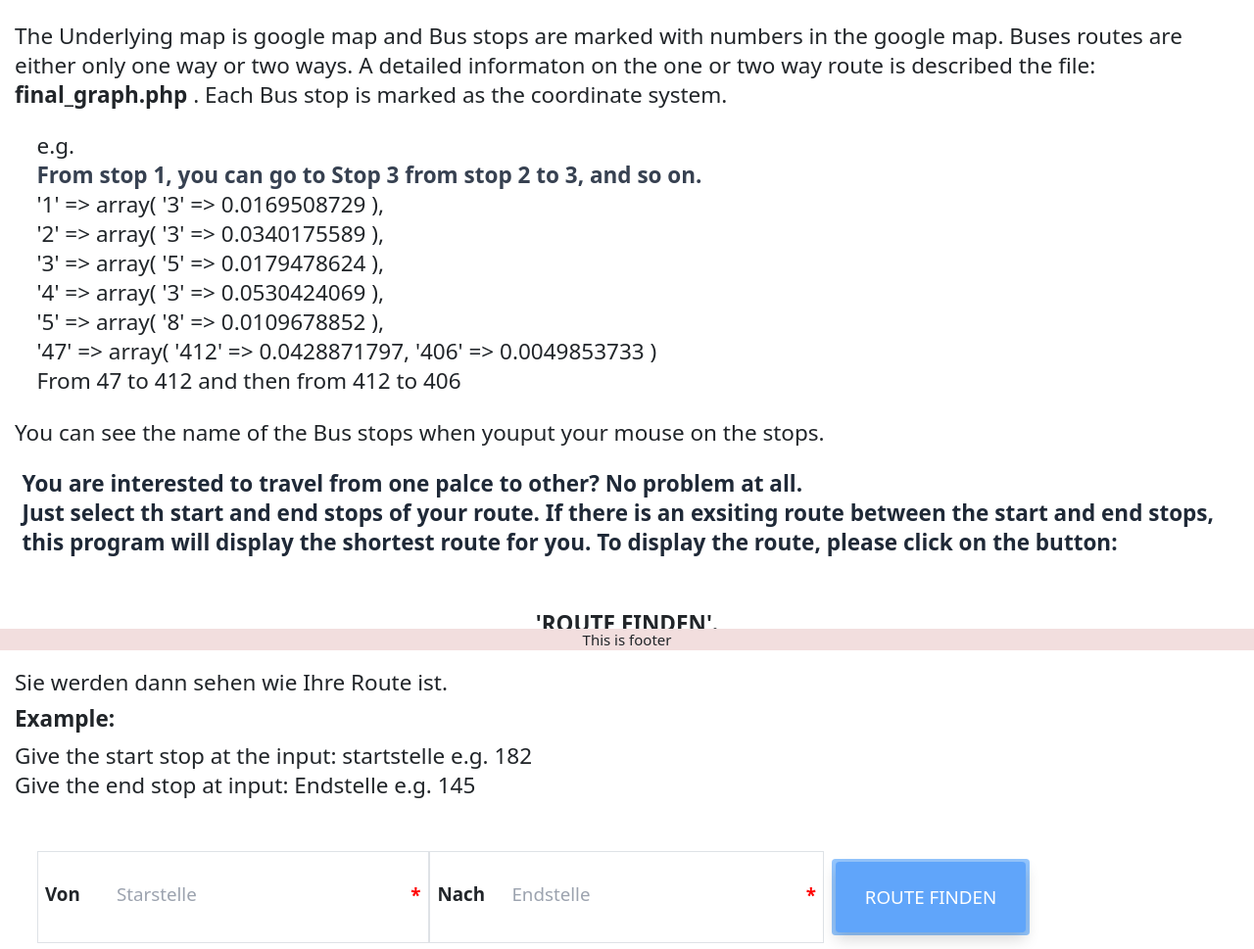
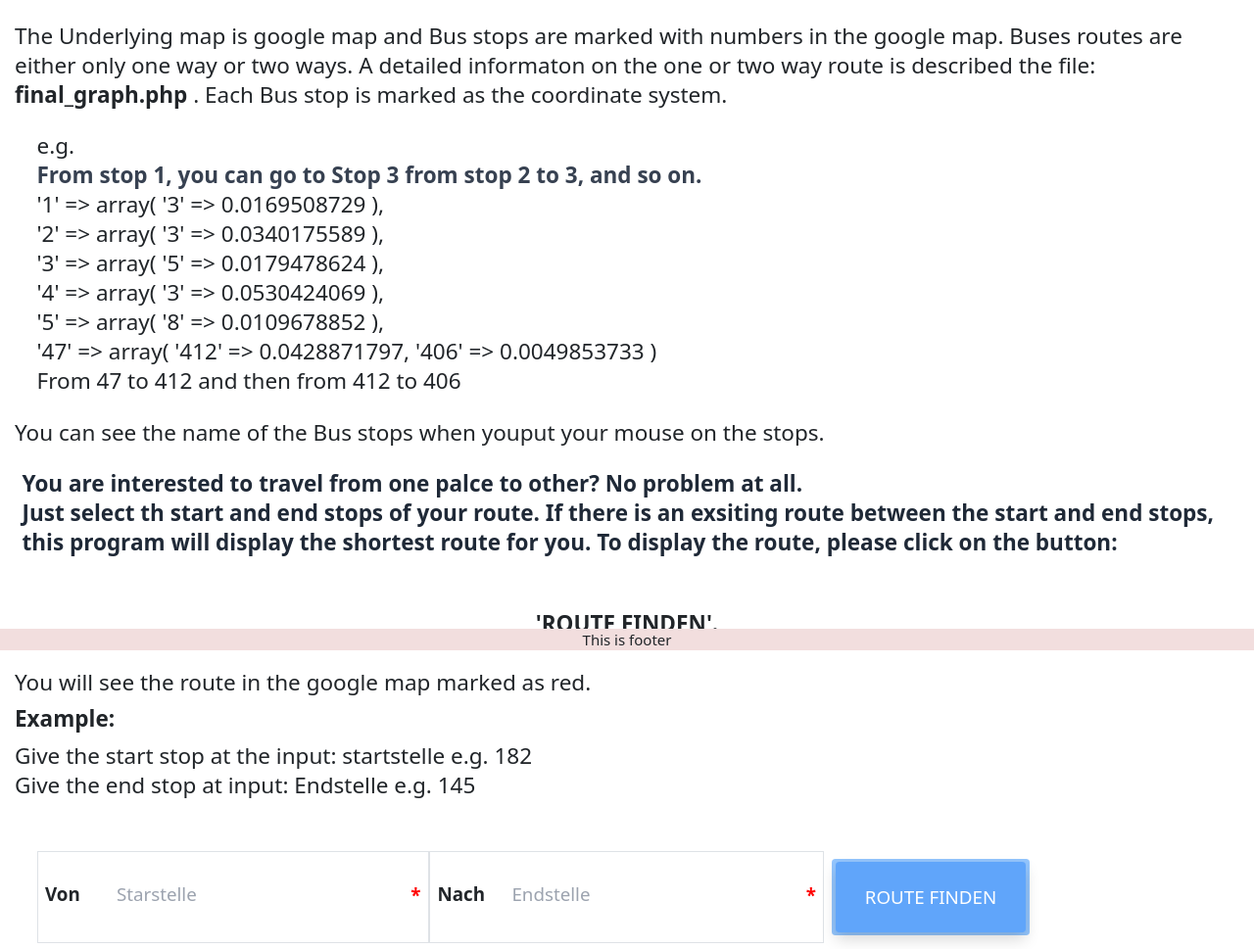
Before and after one commit to dr-roshyara/route-determination, a PHP site: page / in a window 1280 px wide. Shown: the part 136-1105 px from the top of the page at 98% size. Run offline with PHP 8.4, Linux system fonts and the light colour scheme; data that the repository does not hold is empty; some libraries are stand-ins or nearby versions.

Commit message:
minor edit

```diff
--- a/src/main.php
+++ b/src/main.php
@@ -22,7 +22,7 @@
 
      Just select th start and end stops of your route. If there is an  exsiting route  between the start and end stops, this program will display the shortest route for you.  To display the route, please click on the button:
     <p class="mx-auto my-4 py-2 rounded "> <b>'ROUTE FINDEN'.</b></p>
-    Sie werden  dann sehen wie Ihre Route ist.
+    You will see the route in the google map marked as red.
   <div>
       <p class="font-semibold text-2xl py-2"> Example:</p>
         <ul>
```
